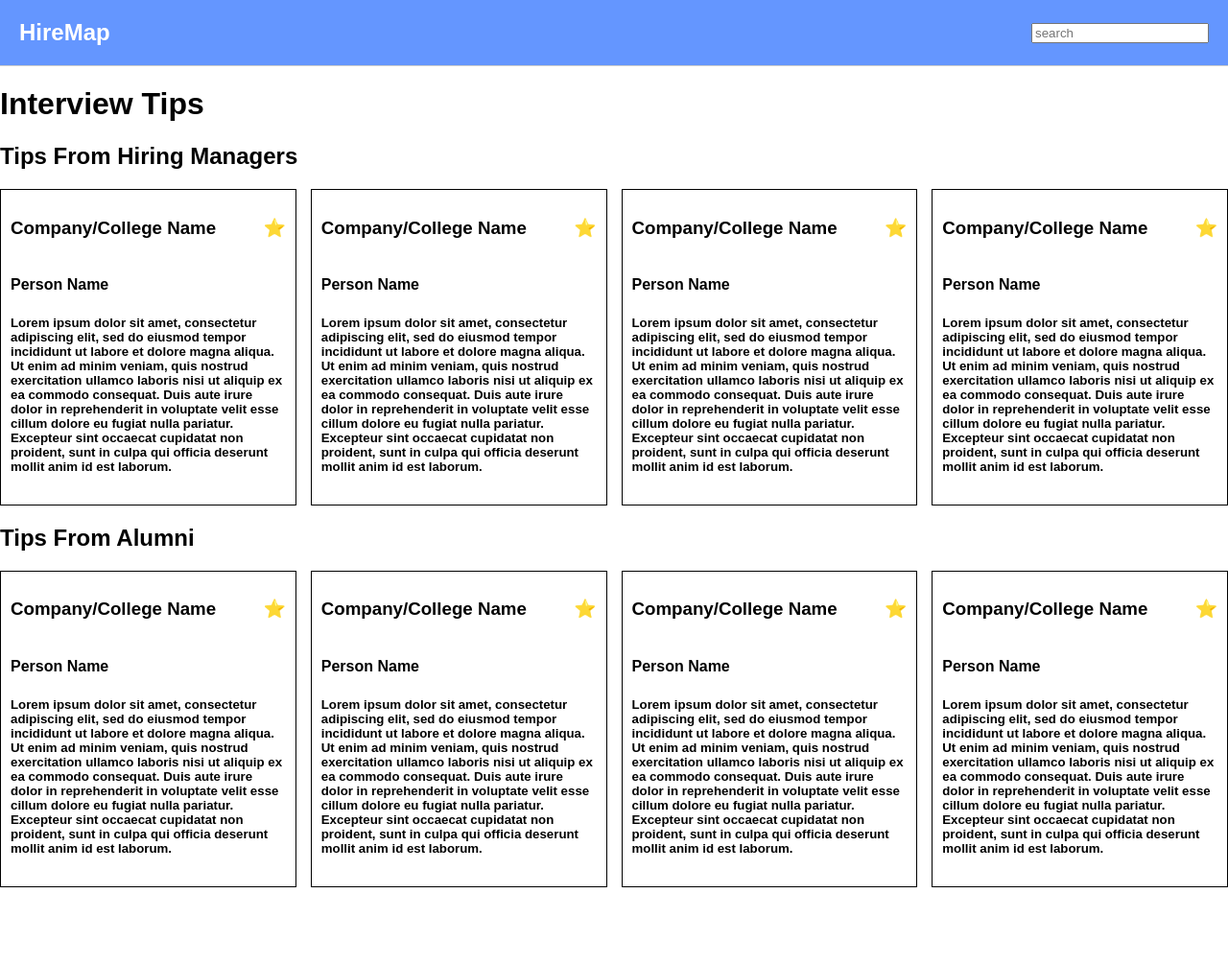
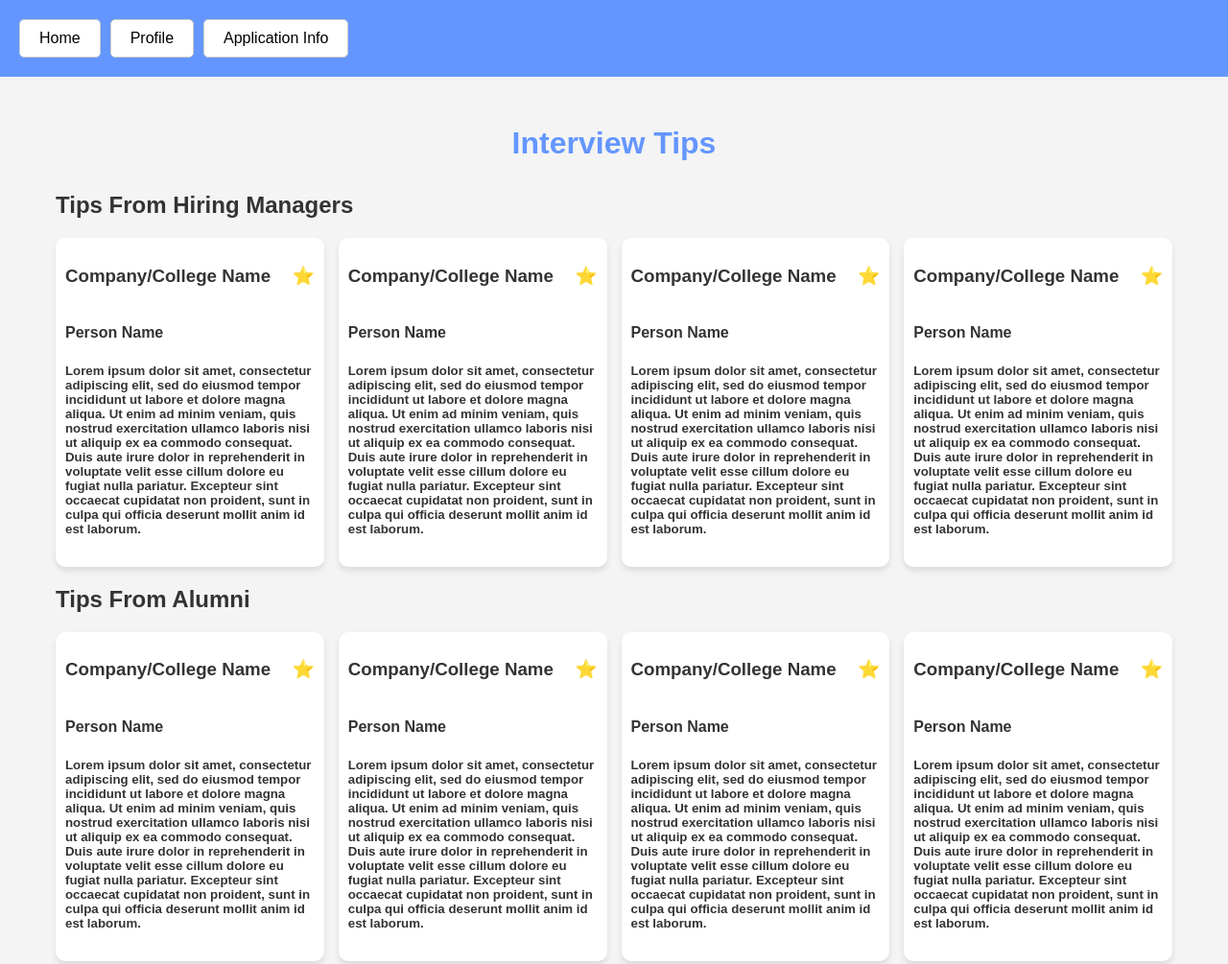
Before and after one commit to shubhami7/HireMap, a plain HTML site: page frontend/pages/interviewtipspage.html in a window 1280 px wide. Shown: the top 1005 px of the page at 96% size. Before the commit the page ends 925 px from the top, so only its background shows below. Drawn offline with Linux system fonts and the light colour scheme; files that its build step writes are made by us from their sources.

Commit message:
Fixed interviewtipspage, and added interviewtipspage.css

```diff
--- a/frontend/pages/interviewtipspage.html
+++ b/frontend/pages/interviewtipspage.html
@@ -4,37 +4,21 @@
     <meta charset="UTF-8">
     <meta name="viewport" content="width=device-width, initial-scale=1.0">
     <title>Interview Tips</title>
-    <link href="../styles/main.css" rel="stylesheet" />
-    <style>
-        .tips-grid {
-            display: grid;
-            grid-template-columns: repeat(4, 1fr); /* Creates 4 columns of equal width */
-            gap: 15px;
-        }
-
-        .tip-box {
-            border: 1px solid black; /* Box border */
-            padding: 10px; /* Space inside the box */
-        }
-
-        .tip-box-header {
-            display: flex;
-            justify-content: space-between;
-            align-items: center;
-        }
-    </style>
-    </head>
+    <link href=".../styles/interviewtipspage.css" rel="stylesheet" />
+</head>
 <body>
 <!-- Header -->
 <header>
-    <div class="logo">HireMap</div>
-    <div class="search-bar">
-        <input type="text" placeholder="search">
-    </div>
+    <!-- Nav Bars -->
+    <div class="nav-buttons">
+        <button onclick="window.location.href='homepage.html'">Home</button>
+        <button onclick="window.location.href='profilepage.html'">Profile</button>
+        <button onclick="window.location.href='applicationInfo.html'">Application Info</button>
+      </div>
 </header>
 <!-- Main Content Container -->
  <div class="interview-tips-container">
-    <h1>Interview Tips</h1>
+    <h1 class="title">Interview Tips</h1>
     <!-- Tips From Hiring Managers Container -->
     <div class="hiring-managers-tips-container">
         <h2>Tips From Hiring Managers</h2>
--- /dev/null
+++ b/frontend/styles/interviewtipspage.css
@@ -0,0 +1,72 @@
+
+header {
+    display: flex;
+    align-items: center;
+    justify-content: space-between;
+    padding: 20px;
+    background-color: rgb(100, 150, 255);
+    width: 100%;
+    position: fixed;
+    top: 0;
+    left: 0;
+    z-index: 1000;
+}
+
+.title {
+    color: rgb(100, 150, 255);
+    text-align: center;
+}
+
+body {
+    font-family: Arial, sans-serif;
+    background-color: #f4f4f4;
+    display: flex;
+    flex-direction: column;
+    align-items: center;
+    padding: 50px;
+    margin-top: 50px;
+    color: #333;
+}
+
+.title {
+    padding: 10px;
+}
+
+.tips-grid {
+    display: grid;
+    grid-template-columns: repeat(4, 1fr); /* Creates 4 columns of equal width */
+    gap: 15px;
+}
+
+.tip-box {
+    background-color: white;
+    border-radius: 10px;
+    padding: 10px; /* Space inside the box */
+    box-shadow: 0 4px 6px rgba(0, 0, 0, 0.1);
+}
+
+.tip-box-header {
+    display: flex;
+    justify-content: space-between;
+    align-items: center;
+}
+
+header .nav-buttons {
+    display: flex;
+    gap: 10px;
+    }
+
+header .nav-buttons button {
+    background-color: white;
+    border: 1px solid #ccc;
+    color: black;
+    padding: 10px 20px;
+    cursor: pointer;
+    border-radius: 5px;
+    font-size: 16px;
+    transition: background-color 0.3s ease;
+}
+
+header .nav-buttons button:hover {
+    background-color: lightgray;
+}
```
